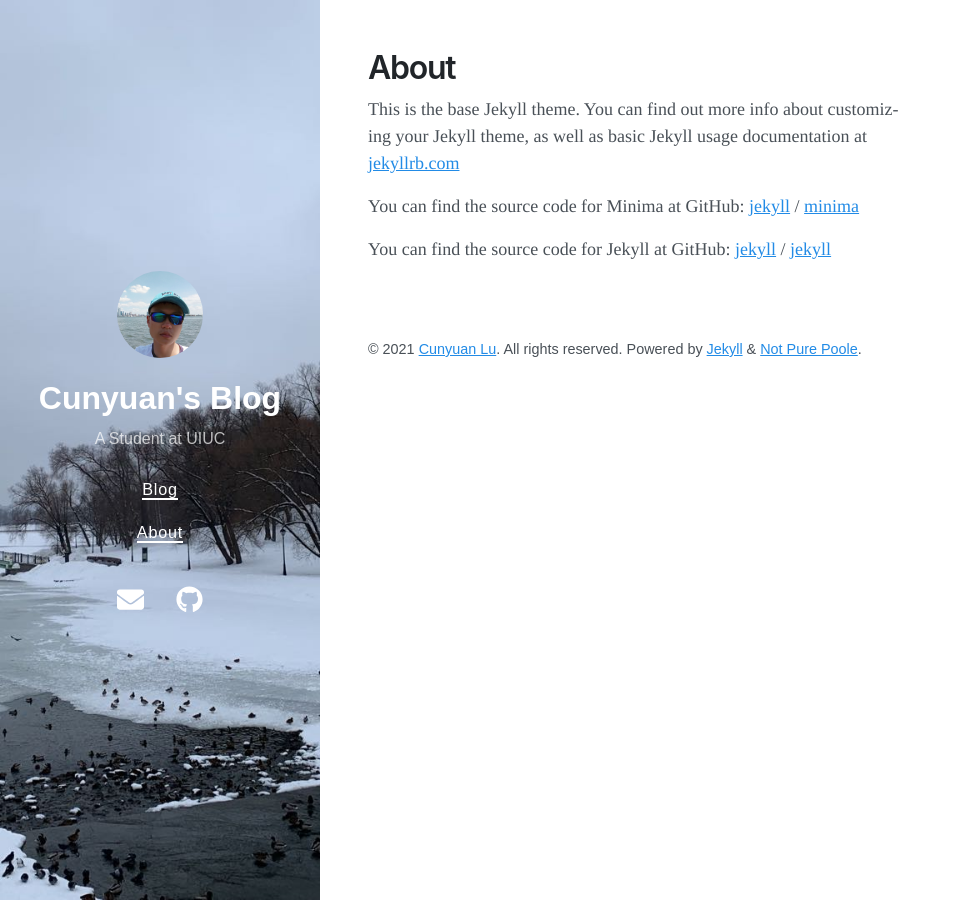
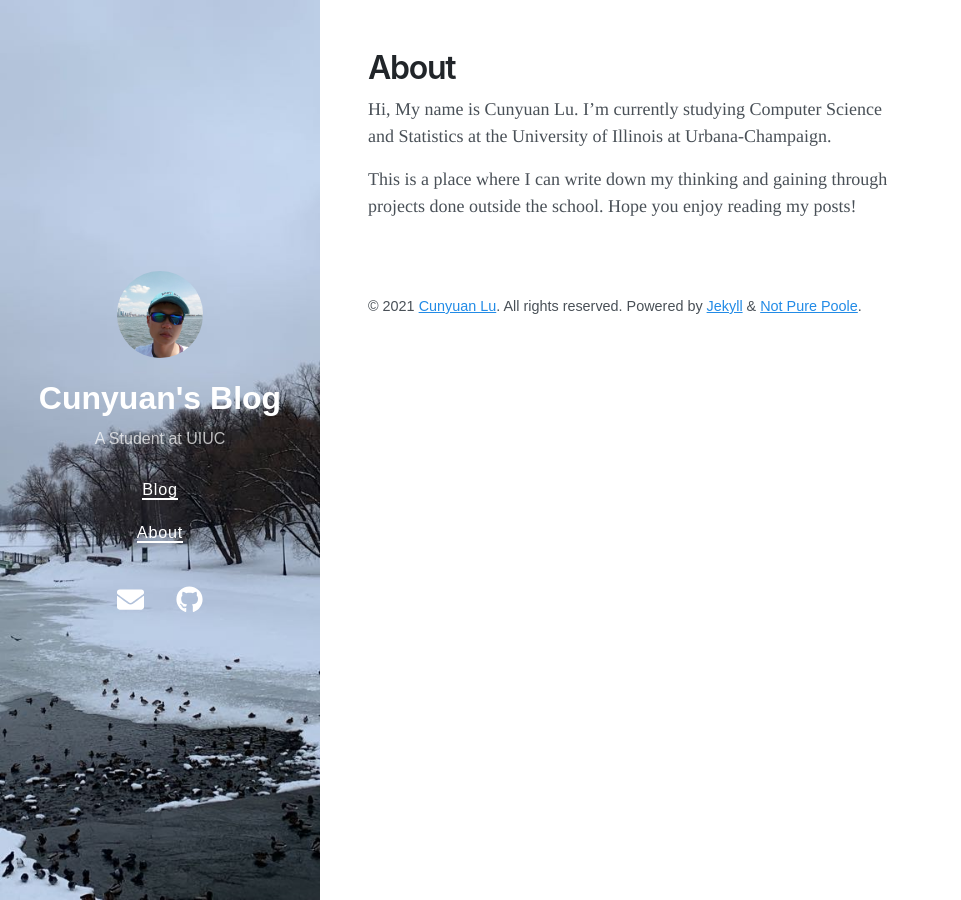
Before and after one commit to Timelordlulu/Blog, a Jekyll site: the page built from about.md, in a window 1280 px wide. Shown: the whole page, without its empty margins (0-961 px from the left). Built offline with Jekyll 4.4.1, drawn with Linux system fonts in a browser that asks for light colours; nearby versions of some CDN libraries.

Commit message:
edit post

```diff
--- a/about.md
+++ b/about.md
@@ -1,18 +1,7 @@
 ---
 layout: page
 title: About
-permalink: /about/
 ---
+Hi, My name is Cunyuan Lu. I'm currently studying Computer Science and Statistics at the University of Illinois at Urbana-Champaign.
 
-This is the base Jekyll theme. You can find out more info about customizing your Jekyll theme, as well as basic Jekyll usage documentation at [jekyllrb.com](https://jekyllrb.com/)
-
-You can find the source code for Minima at GitHub:
-[jekyll][jekyll-organization] /
-[minima](https://github.com/jekyll/minima)
-
-You can find the source code for Jekyll at GitHub:
-[jekyll][jekyll-organization] /
-[jekyll](https://github.com/jekyll/jekyll)
-
-
-[jekyll-organization]: https://github.com/jekyll
+This is a place where I can write down my thinking and gaining through projects done outside the school. Hope you enjoy reading my posts!
```
Also changed, not shown: 404.html (+5 -19 lines), Gemfile (+3 -34 lines), _posts/2021-09-23-Uno-Card-Game.md (+23 -23 lines), Gemfile.lock, _config.yml (line endings or trailing spaces), 1 other file.
